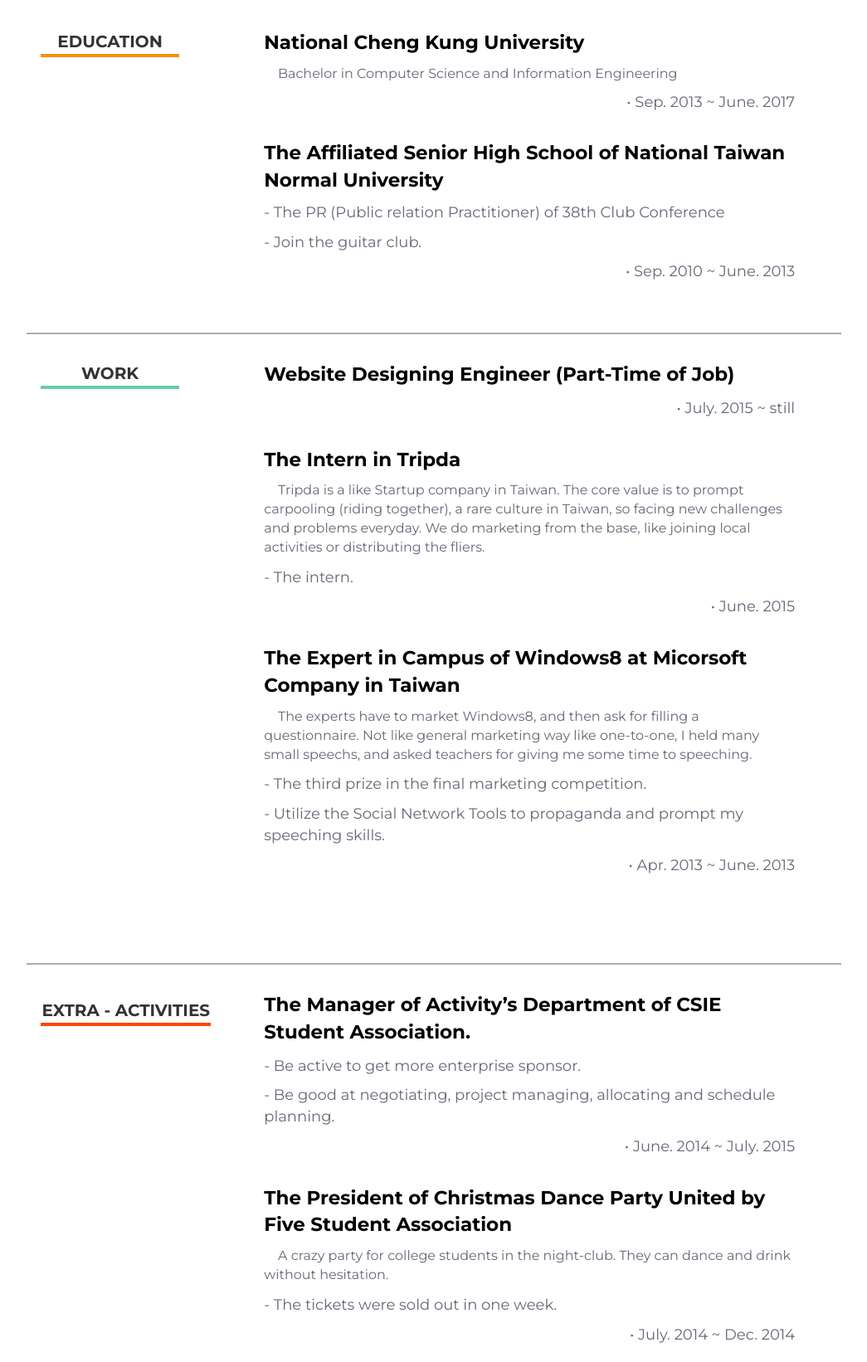
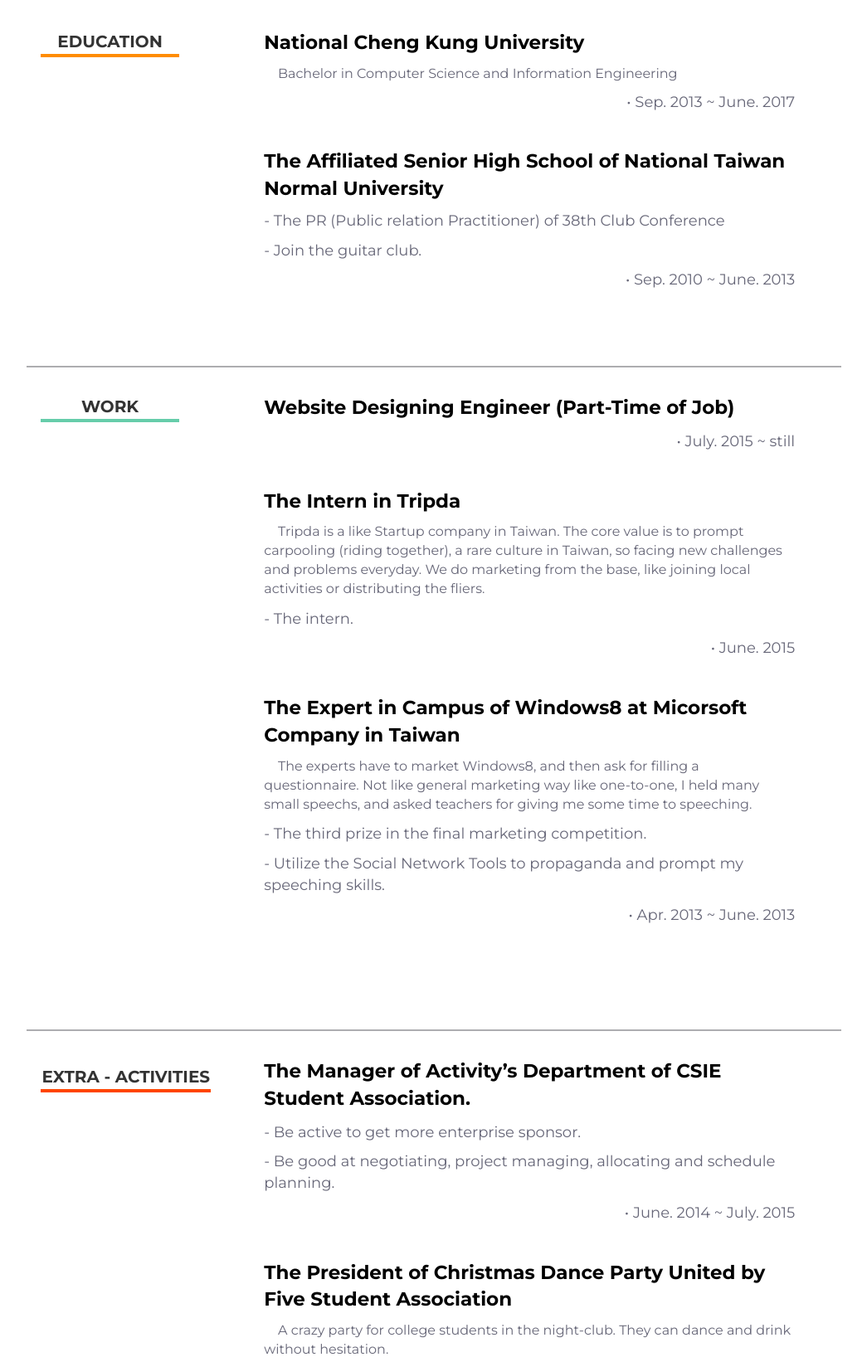
Before and after one commit to TseHang/Meng-Tse-Hang, a plain HTML site: page index.html in a window 1280 px wide. Shown: the part 1741-3383 px from the top of the page at 83% size, without its empty margins (117-1162 px from the left). Drawn offline with nearby package versions, Linux system fonts and the light colour scheme.

Commit message:
version1.3

```diff
--- a/index.css
+++ b/index.css
@@ -177,7 +177,7 @@ ul , li{
 	color:black;
 	transition:color 0.5s;
 }
-.resume-word p{
+.resume-inline-word p{
 	font-weight:normal;
 	font-family:'Montserrat', sans-serif;
 }
@@ -204,24 +204,26 @@ ul , li{
 }
 #resume-education{
 	border-bottom:2px solid rgba(20,20,30,0.35) ;
-	height:50%;
+	height:55%;
 	width:78.5%;
 }
 #resume-work{
 	border-bottom:2px solid rgba(20,20,30,0.35) ;
-	height:95%;
+	height:100%;
 	width:78.5%;
 }
 #resume-extra{
 	border-bottom:2px solid rgba(20,20,30,0.35) ;
-	height:93%;
+	height:98%;
 	width:78.5%;
 }
 .resume-left-block{
-	margin-top:20%;
+	margin-top:0%;
+	padding-top:20%;
 }
 .resume-word-name{
-	margin-top:5%;
+	margin-top:0%;
+	padding-top:5%;
 	font-size:23px;
 	color:black;
 }
@@ -246,9 +248,9 @@ ul , li{
 	font-family:'Bad Script', cursive;
 }
 #motto1-chinese{
-	width:550px;
+	width:80%;
 	border-radius: 50px;
-	margin-top:50px;
+	margin-top:7%;
 	background-color: rgba(230, 230 , 230 , 0.3);
 }
 #motto2{
--- a/index.html
+++ b/index.html
@@ -96,7 +96,7 @@
 				<p style = "border-bottom : 2px solid black; color:black">-  RESUME - </p>
 			</div>
 		</div>
-		<div class = "container-fluid resume-word" style = "height:100%; margin-top:3px;">
+		<div class = "container-fluid resume-inline-word" style = "height:100%; margin-top:3px;">
 			<div class = "center-block" id = "resume-education" >
 				<div class = "resume-left">
 					<p class = "resume-left-block" style = "font-weight:bold;border-bottom : 4px solid #FF8C00;">EDUCATION</p>
@@ -149,9 +149,9 @@
 				</div>
 			</div>
 		</div>
-		<div class = "container-fluid resume-word" style = "height:142%">
+		<div class = "container-fluid resume-word" style = "height:155%">
 			<!-- About-scroll-down-icon-->
-			<div class = "smoothscroll" style = "padding-top:73%">
+			<div class = "smoothscroll" style = "padding-top:82%">
 				<a class = "center-block" href = "#motto"><i class = "fa fa-chevron-down"></i></a>
 			</div>
 		</div>
```
